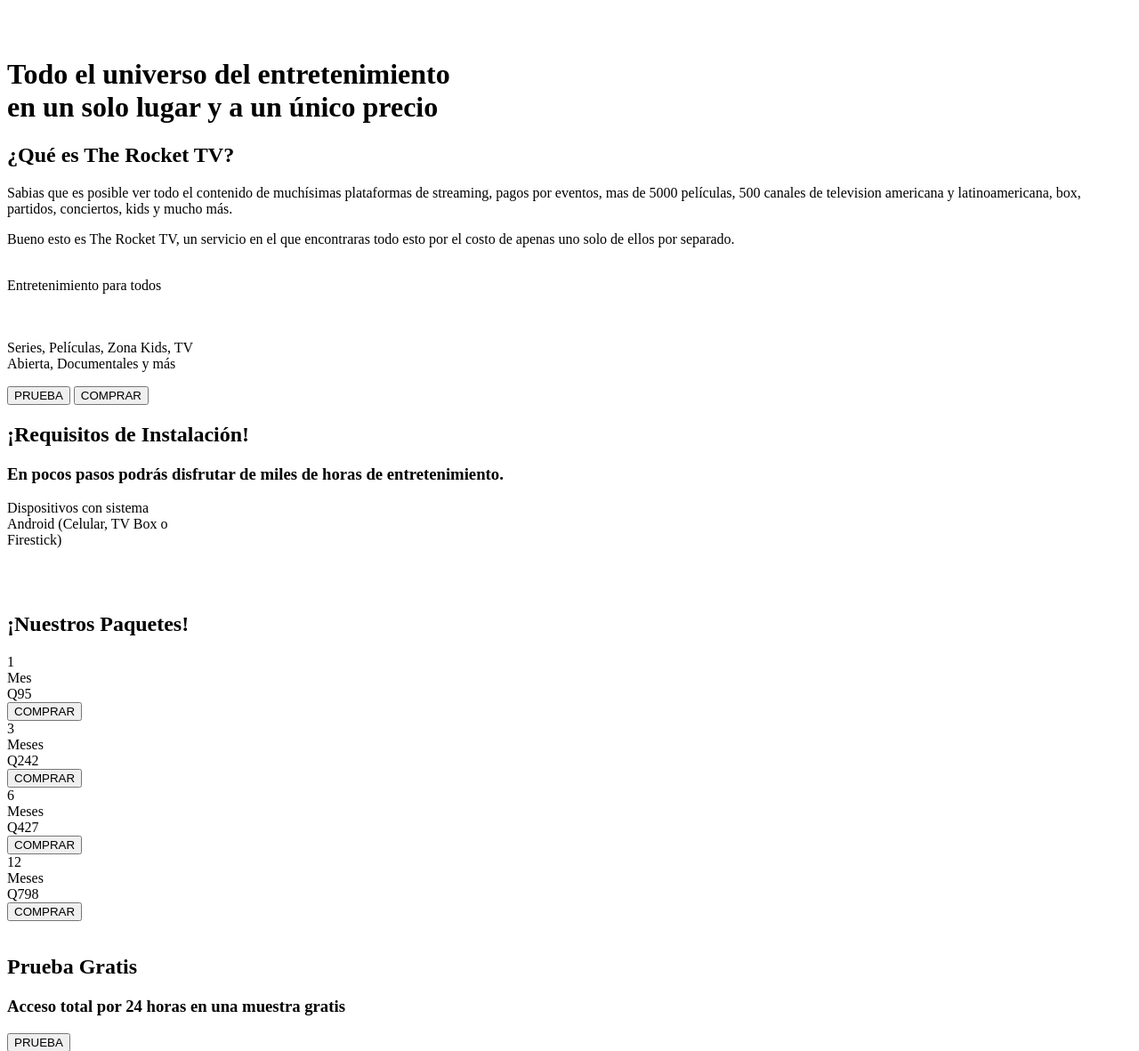
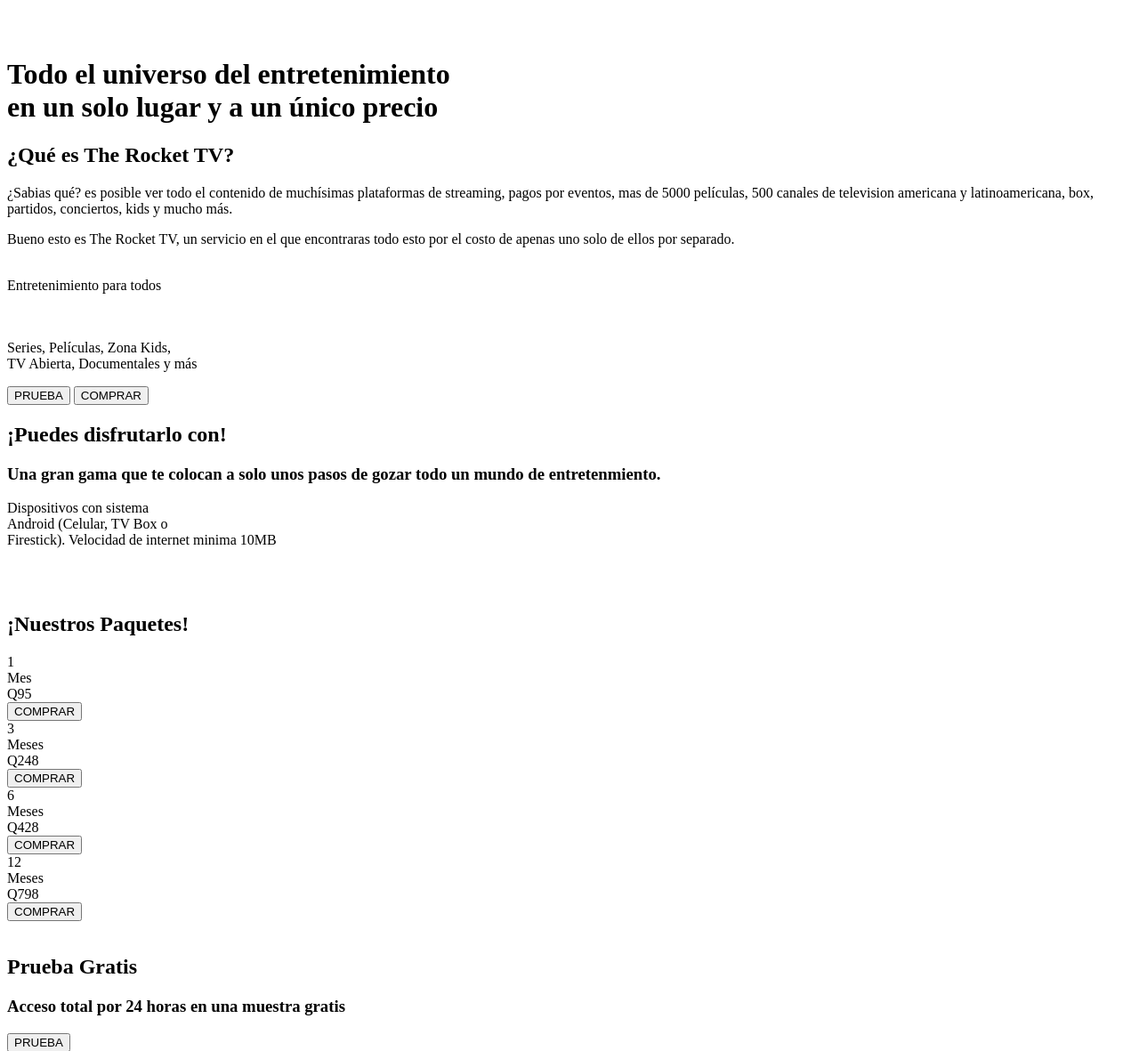
Before and after one commit to juan-palma/therocket, a PHP site: template application/views/public/home.php in a window 1280 px wide. Shown: the top 1181 px of the page at 89% size. Run offline with PHP 8.4, Linux system fonts and the light colour scheme; the template is opened without the code that fills it, so the values that code supplies are empty.

Commit message:
ajustes cambios varios v1.2

```diff
--- a/application/controllers/Inicio.php
+++ b/application/controllers/Inicio.php
@@ -78,13 +78,13 @@
 			break;
 
 			case "3":
-				$monto = 24200;
+				$monto = 24800;
 				$nombre = 'Plan 3 meses - The Rocket TV';
 				$imagen = base_url( 'assets/public/img/paquete-3-mes-the-rocket-tv.jpg' );
 			break;
 
 			case "6":
-				$monto = 42700;
+				$monto = 42800;
 				$nombre = 'Plan 6 meses - The Rocket TV';
 				$imagen = base_url( 'assets/public/img/paquete-6-mes-the-rocket-tv.jpg' );
 			break;
--- a/application/views/public/home.php
+++ b/application/views/public/home.php
@@ -20,7 +20,7 @@
 	<h2 class="titulo">¿Qué es <span class="colorMarca">The Rocket TV</span>?</h2>
 	<div class="col2">
 		<div class="texto">
-			<p>Sabias que es posible ver todo el contenido de muchísimas plataformas de streaming, pagos por eventos, mas  de 5000 películas, 500 canales de television americana y latinoamericana, box, partidos, conciertos, kids y mucho más.</p>
+			<p>¿Sabias qué? es posible ver todo el contenido de muchísimas plataformas de streaming, pagos por eventos, mas  de 5000 películas, 500 canales de television americana y latinoamericana, box, partidos, conciertos, kids y mucho más.</p>
 			<p>Bueno esto  es <span class="colorMarca">The Rocket TV</span>, un servicio en el que encontraras todo esto por el costo de apenas uno solo de ellos por separado.</p>
 		</div>
 		<div class="grafico">
@@ -47,8 +47,8 @@
 		<img src="<?php echo(base_url( 'assets/public/img/tira-peliculas.jpg' )); ?>" />
 	</div>
 	<p>
-		Series, Películas, Zona Kids, TV<br />
-		Abierta, Documentales y más
+		Series, Películas, Zona Kids,<br />
+		TV Abierta, Documentales y más
 	</p>
 
 	<div class="btnBox">
@@ -62,14 +62,15 @@
 
 <div id="anclaRequisitos" class="mainbox bl4">
 	<div class="triangulo"></div>
-	<h2 class="titulo">¡Requisitos de <span class="colorMarca">Instalación</span>!</h2>
-	<h3>En pocos pasos podrás disfrutar de miles de horas de entretenimiento.</h3>
+	<h2 class="titulo">¡Puedes <span class="colorMarca">disfrutarlo con</span>!</h2>
+	<h3>Una gran gama que te colocan a solo unos pasos de gozar todo un mundo de entretenmiento.</h3>
 	<div class="col2">
 		<div class="texto">
 			<p>
 				Dispositivos con sistema<br />
 				Android (Celular, TV Box o<br />
-				Firestick)
+				Firestick).
+				Velocidad de internet minima 10MB
 			</p>
 			<img src="<?php echo(base_url( 'assets/public/img/android-logo.svg' )); ?>" />
 		</div>
@@ -102,7 +103,7 @@
 			<div class="boxInfo">
 				<div class="numero">3</div>
 				<div class="texto">Meses</div>
-				<div class="precio">Q242</div>
+				<div class="precio">Q248</div>
 			</div>
 			<div class="btnComprar">
 				<input id="btn2mes" type="button" value="COMPRAR" class="compra" onclick="goPay('<?php echo(base_url('inicio/paySesion/3')); ?>');"></input>
@@ -113,7 +114,7 @@
 			<div class="boxInfo">
 				<div class="numero">6</div>
 				<div class="texto">Meses</div>
-				<div class="precio">Q427</div>
+				<div class="precio">Q428</div>
 			</div>
 			<div class="btnComprar">
 				<input id="btn3mes" type="button" value="COMPRAR" class="compra" onclick="goPay('<?php echo(base_url('inicio/paySesion/6')); ?>');"></input>
--- a/assets/public/css/main.css
+++ b/assets/public/css/main.css
@@ -1139,7 +1139,7 @@
 					    font-size: 4vw;
 					    font-family: "DINCondensed-Bold";
 					    text-align: center;
-					    background-color: #0c1e2b;
+					    background-color: maroon;
 					    line-height: 1;
 					    display: flex;
 					    flex-direction: column;
```
Also changed, not shown: application/views/public/head.php (+5 -5 lines), assets/public/js/owner/main.js (+20 -0 lines).
